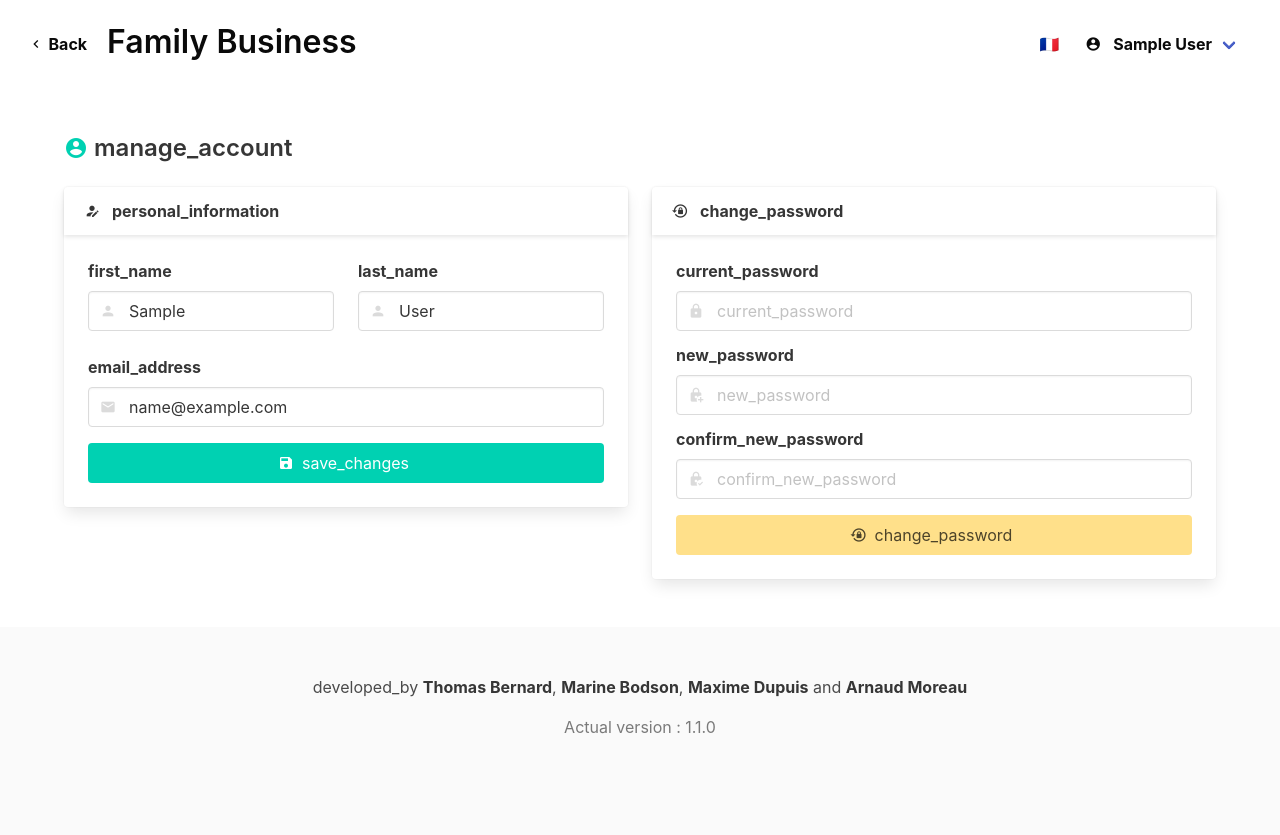
After one commit to Nephty/FamilyBusiness, a Django app: page /en/account/profile/ in a window 1280 px wide. The commit adds this page. Run offline with Django 5.2, Linux system fonts and the light colour scheme; the visitor is signed in with stand-in values (Sample User, id 1); some libraries are stand-ins or nearby versions.

Commit message:
Add profile management functionality (#26)
* Add profile management functionality with user profile update and password change forms

* Remove commented code for unauthenticated users in master.html

```diff
--- a/familybusiness/account/forms.py
+++ b/familybusiness/account/forms.py
@@ -1,6 +1,6 @@
 from django import forms
 from django.contrib.auth import authenticate
-from django.contrib.auth.forms import AuthenticationForm
+from django.contrib.auth.forms import AuthenticationForm, PasswordChangeForm
 from django.core.exceptions import ValidationError
 from django.utils.translation import gettext_lazy as _
 
@@ -80,3 +80,69 @@ class ResetPasswordForm(forms.Form):
             raise forms.ValidationError(_("passwords_do_not_match"))
 
         return cleaned_data
+
+
+class ProfileUpdateForm(forms.ModelForm):
+    """
+    Form for updating user profile information
+    """
+
+    class Meta:
+        model = Account
+        fields = ['first_name', 'last_name', 'email']
+        widgets = {
+            'first_name': forms.TextInput(attrs={
+                'class': 'input',
+                'placeholder': _('first_name')
+            }),
+            'last_name': forms.TextInput(attrs={
+                'class': 'input',
+                'placeholder': _('last_name')
+            }),
+            'email': forms.EmailInput(attrs={
+                'class': 'input',
+                'placeholder': _('email_address')
+            }),
+        }
+        labels = {
+            'first_name': _('first_name'),
+            'last_name': _('last_name'),
+            'email': _('email_address'),
+        }
+
+    def __init__(self, *args, **kwargs):
+        super().__init__(*args, **kwargs)
+        for field in self.fields.values():
+            field.required = True
+
+    def clean_email(self):
+        email = self.cleaned_data.get('email')
+        if email and Account.objects.filter(email=email).exclude(pk=self.instance.pk).exists():
+            raise forms.ValidationError(_('email_already_taken'))
+        return email
+
+
+class CustomPasswordChangeForm(PasswordChangeForm):
+    """
+    Custom password change form with Bulma styling
+    """
+
+    def __init__(self, *args, **kwargs):
+        super().__init__(*args, **kwargs)
+
+        self.fields['old_password'].widget = forms.PasswordInput(attrs={
+            'class': 'input',
+            'placeholder': _('current_password')
+        })
+        self.fields['new_password1'].widget = forms.PasswordInput(attrs={
+            'class': 'input',
+            'placeholder': _('new_password')
+        })
+        self.fields['new_password2'].widget = forms.PasswordInput(attrs={
+            'class': 'input',
+            'placeholder': _('confirm_new_password')
+        })
+
+        self.fields['old_password'].label = _('current_password')
+        self.fields['new_password1'].label = _('new_password')
+        self.fields['new_password2'].label = _('confirm_new_password')
--- /dev/null
+++ b/familybusiness/account/templates/account/profile.html
@@ -0,0 +1,230 @@
+{% extends "master.html" %}
+{% load i18n %}
+
+{% block content %}
+<section class="section">
+    <div class="container">
+        <div class="level mb-5">
+            <div class="level-left">
+                <div class="level-item">
+                    <h1 class="title is-4">
+                        <span class="icon-text">
+                            <span class="icon has-text-primary">
+                                <i class="mdi mdi-account-circle"></i>
+                            </span>
+                            <span>{% trans "manage_account" %}</span>
+                        </span>
+                    </h1>
+                </div>
+            </div>
+        </div>
+
+        <div class="columns is-centered">
+            <div class="column is-6">
+                <div class="card">
+                    <div class="card-header">
+                        <div class="card-header-title">
+                            <span class="icon mr-2">
+                                <i class="mdi mdi-account-edit"></i>
+                            </span>
+                            {% trans "personal_information" %}
+                        </div>
+                    </div>
+                    <div class="card-content">
+                        <form method="post">
+                            {% csrf_token %}
+
+                            <div class="columns">
+                                <div class="column">
+                                    <div class="field">
+                                        <label class="label">{{ profile_form.first_name.label }}</label>
+                                        <div class="control has-icons-left {% if profile_form.first_name.errors %}has-icons-right{% endif %}">
+                                            {{ profile_form.first_name }}
+                                            <span class="icon is-small is-left">
+                                                <i class="mdi mdi-account"></i>
+                                            </span>
+                                            {% if profile_form.first_name.errors %}
+                                                <span class="icon is-small is-right has-text-danger">
+                                                    <i class="mdi mdi-alert-circle"></i>
+                                                </span>
+                                            {% endif %}
+                                        </div>
+                                        {% if profile_form.first_name.errors %}
+                                            <div class="field-error">
+                                                {% for error in profile_form.first_name.errors %}
+                                                    {{ error }}{% if not forloop.last %}<br>{% endif %}
+                                                {% endfor %}
+                                            </div>
+                                        {% endif %}
+                                    </div>
+                                </div>
+                                <div class="column">
+                                    <div class="field">
+                                        <label class="label">{{ profile_form.last_name.label }}</label>
+                                        <div class="control has-icons-left {% if profile_form.last_name.errors %}has-icons-right{% endif %}">
+                                            {{ profile_form.last_name }}
+                                            <span class="icon is-small is-left">
+                                                <i class="mdi mdi-account"></i>
+                                            </span>
+                                            {% if profile_form.last_name.errors %}
+                                                <span class="icon is-small is-right has-text-danger">
+                                                    <i class="mdi mdi-alert-circle"></i>
+                                                </span>
+                                            {% endif %}
+                                        </div>
+                                        {% if profile_form.last_name.errors %}
+                                            <div class="field-error">
+                                                {% for error in profile_form.last_name.errors %}
+                                                    {{ error }}{% if not forloop.last %}<br>{% endif %}
+                                                {% endfor %}
+                                            </div>
+                                        {% endif %}
+                                    </div>
+                                </div>
+                            </div>
+
+                            <div class="field">
+                                <label class="label">{{ profile_form.email.label }}</label>
+                                <div class="control has-icons-left {% if profile_form.email.errors %}has-icons-right{% endif %}">
+                                    {{ profile_form.email }}
+                                    <span class="icon is-small is-left">
+                                        <i class="mdi mdi-email"></i>
+                                    </span>
+                                    {% if profile_form.email.errors %}
+                                        <span class="icon is-small is-right has-text-danger">
+                                            <i class="mdi mdi-alert-circle"></i>
+                                        </span>
+                                    {% endif %}
+                                </div>
+                                {% if profile_form.email.errors %}
+                                    <div class="field-error">
+                                        {% for error in profile_form.email.errors %}
+                                            {{ error }}{% if not forloop.last %}<br>{% endif %}
+                                        {% endfor %}
+                                    </div>
+                                {% endif %}
+                            </div>
+
+                            <div class="field mt-4">
+                                <div class="control">
+                                    <button type="submit" name="update_profile" class="button is-primary is-fullwidth">
+                                        <span class="icon">
+                                            <i class="mdi mdi-content-save"></i>
+                                        </span>
+                                        <span>{% trans "save_changes" %}</span>
+                                    </button>
+                                </div>
+                            </div>
+                        </form>
+                    </div>
+                </div>
+            </div>
+
+            <div class="column is-6">
+                <div class="card">
+                    <div class="card-header">
+                        <div class="card-header-title">
+                            <span class="icon mr-2">
+                                <i class="mdi mdi-lock-reset"></i>
+                            </span>
+                            {% trans "change_password" %}
+                        </div>
+                    </div>
+                    <div class="card-content">
+                        <form method="post">
+                            {% csrf_token %}
+
+                            <div class="field">
+                                <label class="label">{{ password_form.old_password.label }}</label>
+                                <div class="control has-icons-left {% if password_form.old_password.errors %}has-icons-right{% endif %}">
+                                    {{ password_form.old_password }}
+                                    <span class="icon is-small is-left">
+                                        <i class="mdi mdi-lock"></i>
+                                    </span>
+                                    {% if password_form.old_password.errors %}
+                                        <span class="icon is-small is-right has-text-danger">
+                                            <i class="mdi mdi-alert-circle"></i>
+                                        </span>
+                                    {% endif %}
+                                </div>
+                                {% if password_form.old_password.errors %}
+                                    {% for error in password_form.old_password.errors %}
+                                        <p class="help is-danger">{{ error }}</p>
+                                    {% endfor %}
+                                {% endif %}
+                            </div>
+
+                            <div class="field">
+                                <label class="label">{{ password_form.new_password1.label }}</label>
+                                <div class="control has-icons-left {% if password_form.new_password1.errors %}has-icons-right{% endif %}">
+                                    {{ password_form.new_password1 }}
+                                    <span class="icon is-small is-left">
+                                        <i class="mdi mdi-lock-plus"></i>
+                                    </span>
+                                    {% if password_form.new_password1.errors %}
+                                        <span class="icon is-small is-right has-text-danger">
+                                            <i class="mdi mdi-alert-circle"></i>
+                                        </span>
+                                    {% endif %}
+                                </div>
+                                {% if password_form.new_password1.errors %}
+                                    {% for error in password_form.new_password1.errors %}
+                                        <p class="help is-danger">{{ error }}</p>
+                                    {% endfor %}
+                                {% endif %}
+                            </div>
+
+                            <div class="field">
+                                <label class="label">{{ password_form.new_password2.label }}</label>
+                                <div class="control has-icons-left {% if password_form.new_password2.errors %}has-icons-right{% endif %}">
+                                    {{ password_form.new_password2 }}
+                                    <span class="icon is-small is-left">
+                                        <i class="mdi mdi-lock-check"></i>
+                                    </span>
+                                    {% if password_form.new_password2.errors %}
+                                        <span class="icon is-small is-right has-text-danger">
+                                            <i class="mdi mdi-alert-circle"></i>
+                                        </span>
+                                    {% endif %}
+                                </div>
+                                {% if password_form.new_password2.errors %}
+                                    {% for error in password_form.new_password2.errors %}
+                                        <p class="help is-danger">{{ error }}</p>
+                                    {% endfor %}
+                                {% endif %}
+                            </div>
+
+                            <div class="field mt-4">
+                                <div class="control">
+                                    <button type="submit" name="change_password" class="button is-warning is-fullwidth">
+                                        <span class="icon">
+                                            <i class="mdi mdi-lock-reset"></i>
+                                        </span>
+                                        <span>{% trans "change_password" %}</span>
+                                    </button>
+                                </div>
+                            </div>
+                        </form>
+                    </div>
+                </div>
+            </div>
+        </div>
+    </div>
+</section>
+
+<script>
+document.addEventListener('DOMContentLoaded', function() {
+    // Auto-hide notifications after 5 seconds
+    const notifications = document.querySelectorAll('.notification:not(.is-light)');
+    notifications.forEach(notification => {
+        setTimeout(() => {
+            notification.style.opacity = '0';
+            notification.style.transform = 'translateY(-10px)';
+            setTimeout(() => {
+                notification.remove();
+            }, 300);
+        }, 5000);
+    });
+});
+</script>
+{% endblock %}
--- a/familybusiness/account/urls.py
+++ b/familybusiness/account/urls.py
@@ -1,5 +1,5 @@
 from django.urls import path
-from .views import register_view, login_view, logout_view, request_password_reset, reset_password, generate_new_token
+from .views import register_view, login_view, logout_view, request_password_reset, reset_password, generate_new_token, profile_view
 
 app_name = 'account'
 
@@ -11,4 +11,6 @@ urlpatterns = [
     path('password-reset/', request_password_reset, name='request_password_reset'),
     path('reset/<uuid:token>/', reset_password, name='reset_password'),
     path('generate-token/<uuid:token>/', generate_new_token, name='generate_new_token'),
+
+    path('profile/', profile_view, name='profile'),
 ]
--- a/familybusiness/account/views.py
+++ b/familybusiness/account/views.py
@@ -2,9 +2,9 @@ from datetime import date
 
 from django.contrib import messages
 from django.shortcuts import render, redirect, get_object_or_404
-from django.contrib.auth import authenticate, login, logout
+from django.contrib.auth import authenticate, login, logout, update_session_auth_hash
 from django.utils.translation import gettext as _
-from .forms import RegistrationForm, LoginForm, ResetPasswordForm
+from .forms import RegistrationForm, LoginForm, ResetPasswordForm, CustomPasswordChangeForm, ProfileUpdateForm
 from django.contrib.auth.decorators import login_required
 from adminpanel.models import Event
 from .models import Account, PasswordResetToken
@@ -98,3 +98,55 @@ def generate_new_token(request, token):
     new_token = PasswordResetToken.objects.create(user=token_obj.user)
     token_obj.delete()
     return render(request, 'account/token_display.html', {'token': new_token.token})
+
+
+@login_required
+def profile_view(request):
+    """
+    View for managing user profile
+    """
+    profile_form = ProfileUpdateForm(instance=request.user)
+    password_form = CustomPasswordChangeForm(request.user)
+
+    if request.method == 'POST':
+        if 'update_profile' in request.POST:
+            profile_form = ProfileUpdateForm(request.POST, instance=request.user)
+            if profile_form.is_valid():
+                old_email = request.user.email
+                profile_form.save()
+
+                # Log the profile update event
+                Event.objects.create(
+                    date=date.today(),
+                    content=_("profile_updated_for") + f" {request.user.get_full_name()}",
+                    user=request.user,
+                    type='PROFILE_UPDATE'
+                )
+
+                messages.success(request, _("profile_updated_successfully"))
+                return redirect('account:profile')
+
+        elif 'change_password' in request.POST:
+            password_form = CustomPasswordChangeForm(request.user, request.POST)
+            if password_form.is_valid():
+                user = password_form.save()
+                # Keep user logged in after password change
+                update_session_auth_hash(request, user)
+
+                # Log the password change event
+                Event.objects.create(
+                    date=date.today(),
+                    content=_("password_changed_for") + f" {request.user.get_full_name()}",
+                    user=request.user,
+                    type='PASSWORD_CHANGE'
+                )
+
+                messages.success(request, _("password_changed_successfully"))
+                return redirect('account:profile')
+
+    context = {
+        'profile_form': profile_form,
+        'password_form': password_form,
+    }
+
+    return render(request, 'account/profile.html', context)
--- a/familybusiness/templates/master.html
+++ b/familybusiness/templates/master.html
@@ -121,6 +121,16 @@
             transform: translateY(-20px);
         }
 
+        .field-error {
+            margin-top: 0.5rem;
+            padding: 0.5rem;
+            border-radius: 4px;
+            background-color: #feecf0;
+            color: #cc0f35;
+            font-size: 0.9rem;
+            border-left: 4px solid #f14668;
+        }
+
 
     </style>
 
@@ -176,9 +186,29 @@
                             {% endif %}
                         </form>
 
-                        <span class="has-text-black"><strong>{{ user.get_full_name }}</strong></span>
-                        <a href="{% url 'account:logout' %}?next={{ request.path }}"
-                           class="button ml-2">{% trans "Logout" %}</a>
+                        <div class="navbar-item has-dropdown is-hoverable">
+                            <a class="navbar-link has-text-black">
+                                <span class="icon mr-2">
+                                    <i class="mdi mdi-account-circle"></i>
+                                </span>
+                                <strong>{{ user.get_full_name }}</strong>
+                            </a>
+                            <div class="navbar-dropdown">
+                                <a href="{% url 'account:profile' %}" class="navbar-item">
+                                    <span class="icon mr-2">
+                                        <i class="mdi mdi-account-edit"></i>
+                                    </span>
+                                    {% trans "manage_account" %}
+                                </a>
+                                <hr class="navbar-divider">
+                                <a href="{% url 'account:logout' %}?next={{ request.path }}" class="navbar-item">
+                                    <span class="icon mr-2">
+                                        <i class="mdi mdi-logout"></i>
+                                    </span>
+                                    {% trans "Logout" %}
+                                </a>
+                            </div>
+                        </div>
                     {% else %}
                         <form action="{% url 'set_language' %}" method="post" class="navbar-item p-0 m-0"
                               id="language-form">
```
Also changed, not shown: familybusiness/account/templates/account/login.html (+5 -3 lines), familybusiness/account/templates/account/register.html (+10 -6 lines), familybusiness/account/templates/account/reset_password.html (+10 -2 lines), familybusiness/locale/en/LC_MESSAGES/django.po, familybusiness/locale/fr/LC_MESSAGES/django.po.
